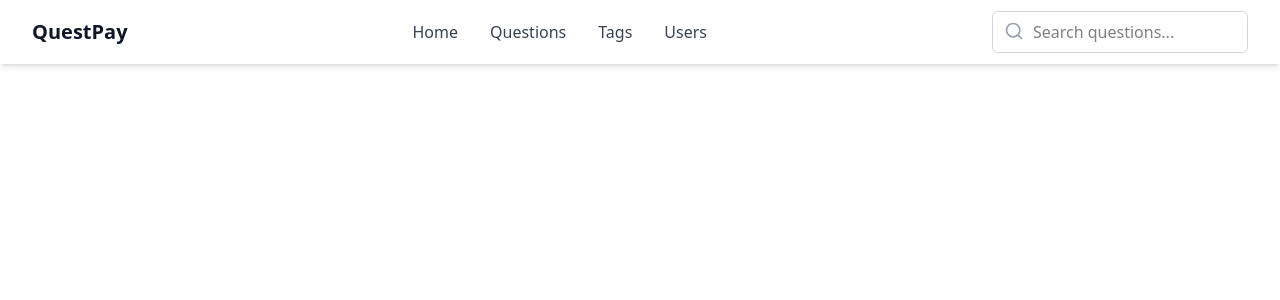
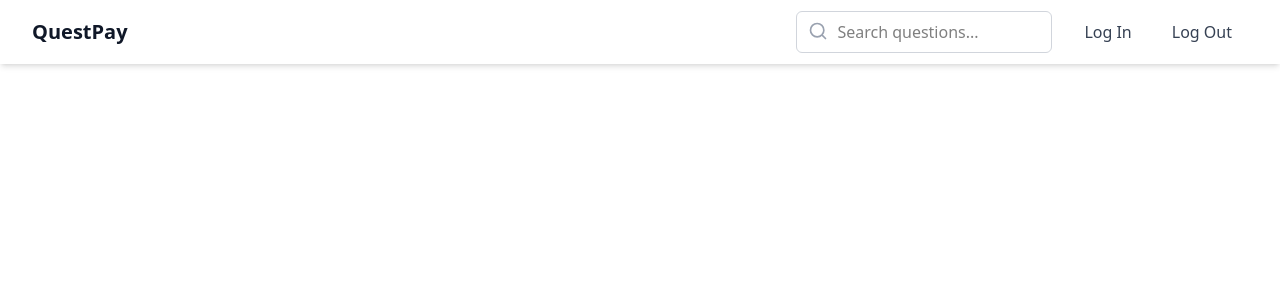
Before and after one commit to MehedisCode/quest-pay, a React (Vite) app in the folder client/: page / in a window 1280 px wide. Shown: the top 300 px of the page. Built offline with nearby package versions, Linux system fonts and the light colour scheme.

Commit message:
update NavBar component with login/logout buttons

```diff
--- a/client/package.json
+++ b/client/package.json
@@ -10,6 +10,7 @@
     "preview": "vite preview"
   },
   "dependencies": {
+    "@radix-ui/react-dialog": "^1.1.14",
     "@radix-ui/react-dropdown-menu": "^2.1.15",
     "@radix-ui/react-icons": "^1.3.2",
     "@tailwindcss/vite": "^4.1.11",
--- a/client/src/components/NavBar.jsx
+++ b/client/src/components/NavBar.jsx
@@ -19,36 +19,8 @@ const NavBar = () => {
             </a>
           </div>
 
-          {/* Middle: Navigation Links (Desktop) */}
-          <div className="hidden md:flex space-x-8">
-            <a
-              href="/"
-              className="text-gray-700 hover:text-blue-600 font-medium transition-colors duration-200"
-            >
-              Home
-            </a>
-            <a
-              href="/questions"
-              className="text-gray-700 hover:text-blue-600 font-medium transition-colors duration-200"
-            >
-              Questions
-            </a>
-            <a
-              href="/tags"
-              className="text-gray-700 hover:text-blue-600 font-medium transition-colors duration-200"
-            >
-              Tags
-            </a>
-            <a
-              href="/users"
-              className="text-gray-700 hover:text-blue-600 font-medium transition-colors duration-200"
-            >
-              Users
-            </a>
-          </div>
-
-          {/* Search Bar */}
-          <div className="flex items-center">
+          {/* Right: Search Bar and Auth Buttons */}
+          <div className="flex items-center space-x-4">
             <div className="relative">
               <input
                 type="text"
@@ -70,6 +42,20 @@ const NavBar = () => {
                 />
               </svg>
             </div>
+            <div className="flex space-x-2">
+              <a
+                href="/login"
+                className="text-gray-700 hover:text-white hover:bg-blue-600 font-medium px-4 py-2 rounded-md transition-colors duration-200"
+              >
+                Log In
+              </a>
+              <a
+                href="/logout"
+                className="text-gray-700 hover:text-white hover:bg-red-600 font-medium px-4 py-2 rounded-md transition-colors duration-200"
+              >
+                Log Out
+              </a>
+            </div>
           </div>
 
           {/* Mobile Menu Button */}
@@ -88,34 +74,11 @@ const NavBar = () => {
         </div>
       </div>
 
-      {/* Mobile Menu */}
+      {/* Mobile Menu (Empty for Now) */}
       {isMobileMenuOpen && (
         <div className="md:hidden bg-white border-t border-gray-200">
           <div className="max-w-7xl mx-auto px-4 sm:px-6 lg:px-8 py-4 space-y-2">
-            <a
-              href="/"
-              className="block text-gray-700 hover:text-blue-600 font-medium"
-            >
-              Home
-            </a>
-            <a
-              href="/questions"
-              className="block text-gray-700 hover:text-blue-600 font-medium"
-            >
-              Questions
-            </a>
-            <a
-              href="/tags"
-              className="block text-gray-700 hover:text-blue-600 font-medium"
-            >
-              Tags
-            </a>
-            <a
-              href="/users"
-              className="block text-gray-700 hover:text-blue-600 font-medium"
-            >
-              Users
-            </a>
+            {/* Placeholder for future menu items */}
           </div>
         </div>
       )}
```
Also changed, not shown: 1 other file (tests, documents, lock files or other folders).
